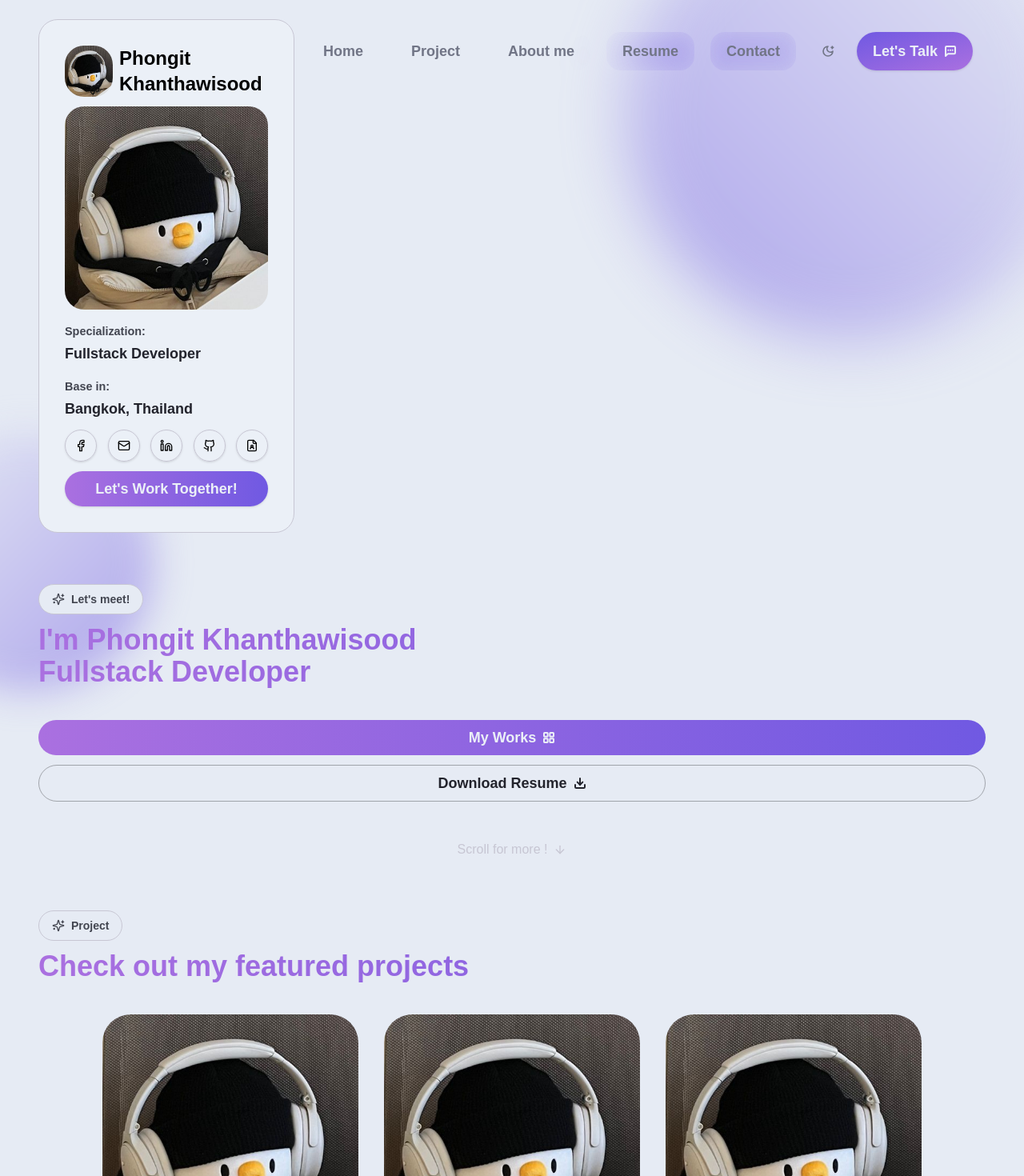
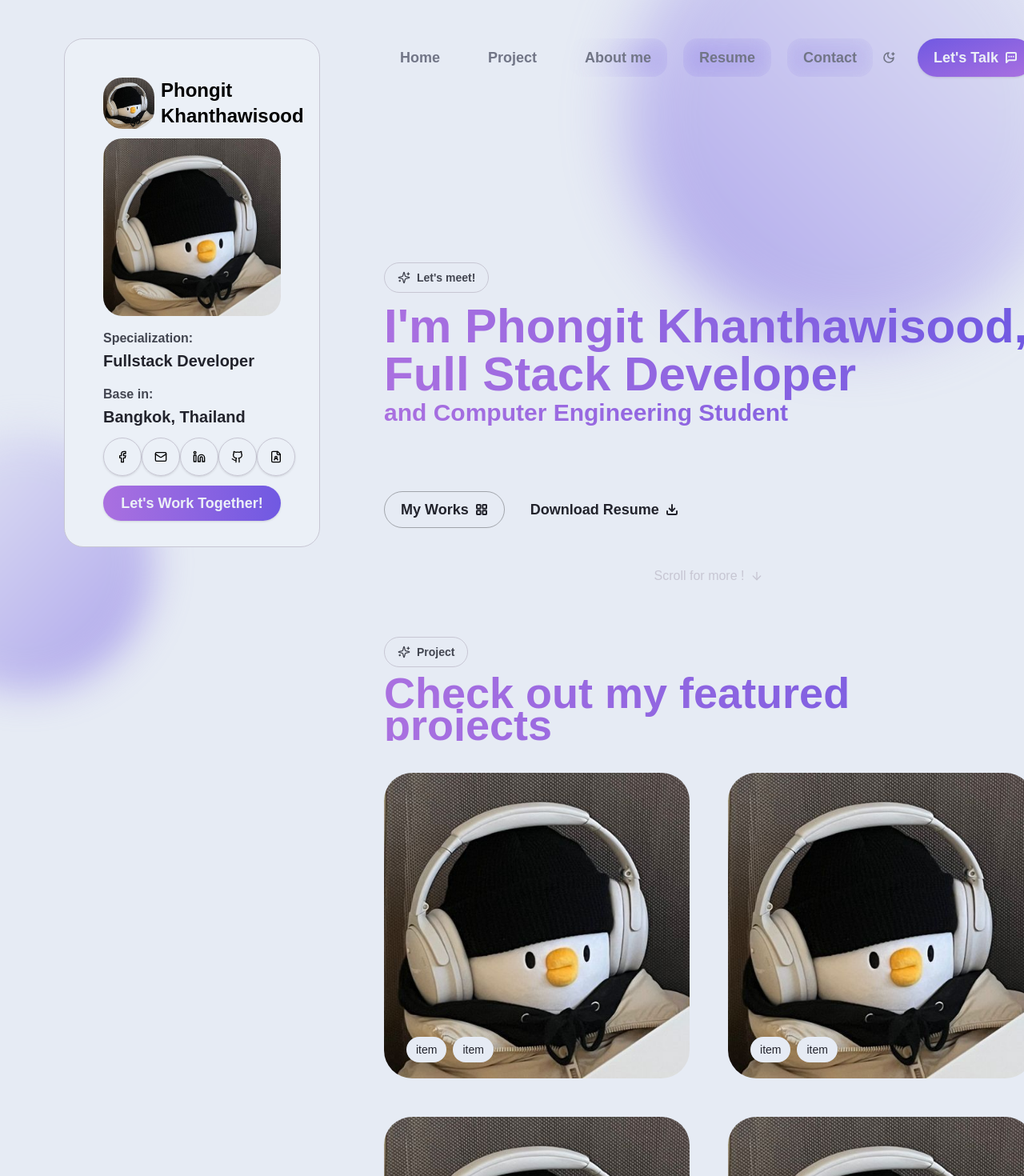
Before and after one commit to phongit-kha/design-to-code, a Next.js app: page / in a window 1280 px wide. Shown: the top 1470 px of the page at 80% size. Built offline with nearby package versions, Linux system fonts and the light colour scheme.

Commit message:
style: update style for responsive design

```diff
--- a/src/app/page.tsx
+++ b/src/app/page.tsx
@@ -11,17 +11,21 @@ import Image from "next/image";
 
 export default function Home() {
   return (
-    <div className="flex flex-col items-center p-4 lg:px-12 lg:py-6">
-      <div className="flex w-full flex-col items-center lg:flex-row lg:items-start lg:justify-evenly">
-        <Navbar className="order-1 lg:order-2" />
-        <Profile className="order-2 lg:order-1" />
+    <div className="flex flex-col items-center p-4 lg:px-20 lg:py-6">
+      <div className="flex w-full flex-col items-center gap-20 lg:flex-row lg:items-start 2xl:justify-center">
+        <Profile />
+        <div className="w-full">
+          <Navbar />
+          <section>
+            <HomeSection />
+            <ProjectSection />
+            <AboutMe />
+            <ResumeSection />
+            <ContactSection />
+          </section>
+        </div>
       </div>
-      <HomeSection />
-      <ProjectSection />
-      <AboutMe />
-      <ResumeSection />
-      <ContactSection />
-      <section></section>
+
       <SvgBackground />
     </div>
   );
--- a/src/components/AboutMeSection.tsx
+++ b/src/components/AboutMeSection.tsx
@@ -14,7 +14,7 @@ export function AboutMe({
       <p className="flex w-fit items-center gap-2 rounded-sm border border-t-opp-medium bg-base px-4 py-2 text-sm font-bold text-t-medium">
         <Sparkles className="size-4 stroke-2" /> About Me
       </p>
-      <h2 className="mt-3 bg-gradient-to-r from-accent to-secondary bg-clip-text text-4xl font-extrabold text-transparent">
+      <h2 className="mt-3 bg-gradient-to-r from-accent to-secondary bg-clip-text text-3xl font-extrabold leading-tight text-transparent lg:text-[54px]">
         Turning complex problems into simple web application
       </h2>
     </div>
--- a/src/components/ContactSection.tsx
+++ b/src/components/ContactSection.tsx
@@ -14,7 +14,7 @@ export function ContactSection({
       <p className="flex w-fit items-center gap-2 rounded-sm border border-t-opp-medium bg-base px-4 py-2 text-sm font-bold text-t-medium">
         <Sparkles className="size-4 stroke-2" /> Contact
       </p>
-      <h2 className="mt-3 bg-gradient-to-r from-accent to-secondary bg-clip-text text-4xl font-extrabold text-transparent">
+      <h2 className="mt-3 bg-gradient-to-r from-accent to-secondary bg-clip-text text-4xl font-extrabold leading-tight text-transparent lg:text-[54px]">
         Let's make something awesome together!
       </h2>
     </div>
--- a/src/components/HomeSection.tsx
+++ b/src/components/HomeSection.tsx
@@ -9,23 +9,26 @@ export function HomeSection({
   className?: string;
 }): React.JSX.Element {
   return (
-    <div className={cn("mt-16 w-full", className)}>
+    <div className={cn("mt-16 w-full lg:mt-64", className)}>
       <p className="flex w-fit items-center gap-2 rounded-sm border border-t-opp-medium bg-base px-4 py-2 text-sm font-bold text-t-medium">
         <Sparkles className="size-4 stroke-2" /> Let's meet!
       </p>
-      <h1 className="mt-3 bg-gradient-to-r from-accent to-secondary bg-clip-text text-4xl font-extrabold text-transparent">
-        I'm Phongit Khanthawisood <br /> Fullstack Developer
+      <h1 className="mt-3 bg-gradient-to-r from-accent to-secondary bg-clip-text text-4xl font-extrabold text-transparent lg:text-6xl">
+        I'm Phongit Khanthawisood, <br /> Full Stack Developer <br />
+        <span hidden className="text-3xl lg:block">
+          and Computer Engineering Student
+        </span>
       </h1>
-      <div className="mt-10 flex flex-col">
+      <div className="mt-10 flex flex-col lg:mt-20 lg:flex-row lg:gap-3">
         <Link
           href="project"
-          className="flex w-full items-center justify-center gap-2 rounded-md bg-gradient-to-r from-accent to-secondary py-2 text-lg font-bold text-t-opp-bright"
+          className="flex w-full items-center justify-center gap-2 rounded-md bg-gradient-to-r from-accent to-secondary px-5 py-2 text-lg font-bold text-t-opp-bright transition-transform duration-300 hover:scale-105 focus-visible:scale-105 lg:w-fit lg:border lg:border-stroke-controls-neutral lg:bg-none lg:text-t-bright"
         >
           My Works <LayoutGrid className="size-4 stroke-[3px]" />
         </Link>
         <Link
           href="project"
-          className="border-stroke-controls-neutral mt-3 flex w-full items-center justify-center gap-2 rounded-md border py-2 text-lg font-bold text-t-bright"
+          className="mt-3 flex w-full items-center justify-center gap-2 rounded-md border border-stroke-controls-neutral px-5 py-2 text-lg font-bold text-t-bright transition-transform duration-300 hover:scale-105 focus-visible:scale-105 lg:mt-0 lg:w-fit lg:border-none"
         >
           Download Resume <Download className="size-4 stroke-[3px]" />
         </Link>
--- a/src/components/Navbar.tsx
+++ b/src/components/Navbar.tsx
@@ -31,7 +31,7 @@ export function Navbar({
   return (
     <nav
       className={cn(
-        "fixed bottom-5 z-50 flex h-auto w-full justify-center lg:sticky lg:top-4 lg:m-4",
+        "fixed bottom-5 left-0 z-50 flex h-auto w-full justify-center lg:sticky lg:top-12",
         className,
       )}
     >
@@ -40,7 +40,7 @@ export function Navbar({
         <div className="flex xl:space-x-5">
           <Button
             aria-label="Home"
-            className={`size-auto rounded-[1.125rem] p-3 shadow-none transition-transform duration-300 focus-visible:scale-105 lg:px-5 lg:py-2.5 lg:backdrop-blur-3xl ${IconStyle}`}
+            className={`size-auto rounded-[1.125rem] p-3 shadow-none transition-all duration-300 hover:text-t-bright focus-visible:scale-105 focus-visible:text-t-bright lg:px-5 lg:py-2.5 lg:backdrop-blur-3xl ${IconStyle}`}
           >
             <House className="size-5 xl:hidden" />
             <span hidden className="text-lg font-semibold xl:block">
@@ -50,9 +50,9 @@ export function Navbar({
 
           <Button
             aria-label="Project"
-            className={`size-auto rounded-[1.125rem] p-3 shadow-none transition-transform duration-300 focus-visible:scale-105 lg:px-5 lg:py-2.5 lg:backdrop-blur-md ${IconStyle}`}
+            className={`peer size-auto rounded-[1.125rem] p-3 shadow-none transition-all duration-300 hover:text-t-bright focus-visible:scale-105 lg:px-5 lg:py-2.5 lg:backdrop-blur-md ${IconStyle}`}
           >
-            <LayoutGrid className="size-5 stroke-[2px] xl:hidden" />
+            <LayoutGrid className="size-5 stroke-[2.5px] xl:hidden" />
             <span hidden className="text-lg font-semibold xl:block">
               Project
             </span>
@@ -60,7 +60,7 @@ export function Navbar({
 
           <Button
             aria-label="About me"
-            className={`size-auto rounded-[1.125rem] p-3 shadow-none transition-transform duration-300 focus-visible:scale-105 lg:px-5 lg:py-2.5 lg:backdrop-blur-md ${IconStyle}`}
+            className={`peer size-auto rounded-[1.125rem] p-3 shadow-none transition-all duration-300 hover:text-t-bright focus-visible:scale-105 lg:px-5 lg:py-2.5 lg:backdrop-blur-md ${IconStyle}`}
           >
             <UserRound className="size-5 xl:hidden" />
             <span hidden className="text-lg font-semibold xl:block">
@@ -70,7 +70,7 @@ export function Navbar({
 
           <Button
             aria-label="Resume"
-            className={`size-auto rounded-[1.125rem] p-3 shadow-none transition-transform duration-300 focus-visible:scale-105 lg:px-5 lg:py-2.5 lg:backdrop-blur-md ${IconStyle}`}
+            className={`size-auto rounded-[1.125rem] p-3 shadow-none transition-all duration-300 hover:text-t-bright focus-visible:scale-105 lg:px-5 lg:py-2.5 lg:backdrop-blur-md ${IconStyle}`}
           >
             <FileUser className="size-5 xl:hidden" />
             <span hidden className="text-lg font-semibold xl:block">
@@ -80,7 +80,7 @@ export function Navbar({
 
           <Button
             aria-label="Contact Me"
-            className={`size-auto rounded-[1.125rem] p-3 shadow-none transition-transform duration-300 focus-visible:scale-105 lg:px-5 lg:py-2.5 lg:backdrop-blur-md ${IconStyle}`}
+            className={`size-auto rounded-[1.125rem] p-3 shadow-none transition-all duration-300 hover:text-t-bright focus-visible:scale-105 lg:px-5 lg:py-2.5 lg:backdrop-blur-md ${IconStyle}`}
           >
             <Mail className="size-5 xl:hidden" />
             <span hidden className="text-lg font-semibold xl:block">
@@ -91,7 +91,7 @@ export function Navbar({
         <div className="lg:flex lg:space-x-4">
           <Button
             aria-label="Theme Toggle"
-            className={`size-auto self-center rounded-[1.125rem] p-3 shadow-none transition-transform duration-300 focus-visible:scale-110 ${IconStyle}`}
+            className={`size-auto self-center rounded-[1.125rem] p-3 shadow-none transition-all duration-300 hover:text-t-bright focus-visible:scale-110 ${IconStyle}`}
             onClick={() => {
               themeColor == "light" ? setTheme("light") : setTheme("dark");
               themeColor == "light"
@@ -106,7 +106,7 @@ export function Navbar({
           {/* Highlighted Chat Icon */}
           <Button
             aria-label="Chat"
-            className="size-auto rounded-[1.125rem] bg-gradient-to-tl from-accent to-secondary p-2.5 transition-transform duration-300 focus-visible:scale-105 lg:rounded-md lg:px-5"
+            className="size-auto rounded-[1.125rem] bg-gradient-to-tl from-accent to-secondary p-2.5 transition-transform duration-300 hover:scale-105 focus-visible:scale-105 lg:rounded-md lg:px-5"
           >
             <span
               hidden
--- a/src/components/Profile.tsx
+++ b/src/components/Profile.tsx
@@ -14,34 +14,34 @@ export function Profile({
   return (
     <div
       className={cn(
-        "h-auto min-w-80 space-y-3 rounded-3xl border-[0.5px] border-t-opp-medium bg-base-tint p-8",
+        "top-12 h-auto w-full min-w-80 max-w-96 space-y-3 rounded-3xl border-[0.5px] border-t-opp-medium bg-base-tint p-8 lg:sticky lg:px-12 lg:pb-8 lg:pt-12",
         className,
       )}
     >
       <div className="flex">
         <Image
-          className="rounded-sm"
+          className="w-full min-w-16 max-w-20 rounded-sm"
           src="/profile/profile-icon.jpg"
           width={60}
           height={60}
           alt="fav icon"
         />
-        <p className="ml-2 text-2xl font-bold">
+        <p className="ml-2 self-center text-2xl font-bold">
           Phongit <br /> Khanthawisood
         </p>
       </div>
       <Image
-        className="rounded-sm"
+        className="aspect-square w-full rounded-sm"
         src="/profile/profile-icon.jpg"
         width={280}
         height={280}
         alt="tonnam profile picture"
       />
-      <h6 className="text-lg font-bold text-t-bright">
+      <h6 className="text-lg font-bold text-t-bright lg:text-xl">
         <small className="text-t-medium">Specialization:</small>
         <br /> Fullstack Developer
       </h6>
-      <h6 className="text-lg font-bold text-t-bright">
+      <h6 className="text-lg font-bold text-t-bright lg:text-xl">
         <small className="text-t-medium">Base in:</small>
         <br /> Bangkok, Thailand
       </h6>
@@ -80,7 +80,7 @@ const IconButton = ({
   label: string;
 }): React.JSX.Element => {
   const buttonStyle: string =
-    "border-t-opp-medium size-10 border-[0.5px] transition-transform duration-300 hover:scale-110 focus:scale-110";
+    "border-t-opp-medium size-10 lg:size-12 border-[0.5px] transition-transform duration-300 hover:scale-110 focus:scale-110";
   const Icon = {
     Facebook: <Facebook />,
     FileUser: <FileUser />,
--- a/src/components/ProjectCard.tsx
+++ b/src/components/ProjectCard.tsx
@@ -30,7 +30,7 @@ export function ProjectCard({
 }): React.JSX.Element {
   return (
     <Dialog>
-      <DialogTrigger className="flex size-80 flex-row items-end rounded-md bg-[url('/profile/profile-icon.jpg')] bg-cover">
+      <DialogTrigger className="flex aspect-square w-full flex-row items-end rounded-md bg-[url('/profile/profile-icon.jpg')] bg-cover transition-all duration-300 ease-in hover:scale-105">
         <figcaption className="flex gap-2 px-7 py-5">
           <h5 className="hidden">{cardDetails.projectName}</h5>
           {cardDetails.tag.map((index, item) => (
--- a/src/components/ProjectSection.tsx
+++ b/src/components/ProjectSection.tsx
@@ -24,10 +24,10 @@ export function ProjectSection({
       <p className="flex w-fit items-center gap-2 rounded-sm border border-t-opp-medium bg-base px-4 py-2 text-sm font-bold text-t-medium">
         <Sparkles className="size-4 stroke-2" /> Project
       </p>
-      <h2 className="mt-3 bg-gradient-to-r from-accent to-secondary bg-clip-text text-4xl font-extrabold text-transparent">
-        Check out my featured projects
+      <h2 className="mt-3 bg-gradient-to-r from-accent to-secondary bg-clip-text text-4xl font-extrabold text-transparent lg:text-[54px]">
+        Check out my featured <br hidden className="lg:block" /> projects
       </h2>
-      <div className="mt-10 flex w-full flex-wrap items-center justify-center gap-8">
+      <div className="mt-10 grid w-full grid-cols-1 gap-8 leading-tight sm:grid-cols-2 lg:gap-12 2xl:grid-cols-4">
         <ProjectCard cardDetails={temp} />
         <ProjectCard cardDetails={temp} />
         <ProjectCard cardDetails={temp} />
--- a/src/components/ResumeSection.tsx
+++ b/src/components/ResumeSection.tsx
@@ -14,7 +14,7 @@ export function ResumeSection({
       <p className="flex w-fit items-center gap-2 rounded-sm border border-t-opp-medium bg-base px-4 py-2 text-sm font-bold text-t-medium">
         <Sparkles className="size-4 stroke-2" /> Project
       </p>
-      <h2 className="mt-3 bg-gradient-to-r from-accent to-secondary bg-clip-text text-4xl font-extrabold text-transparent">
+      <h2 className="mt-3 bg-gradient-to-r from-accent to-secondary bg-clip-text text-4xl font-extrabold leading-tight text-transparent lg:text-[54px]">
         Education and Volunteer experience
       </h2>
     </div>
```
